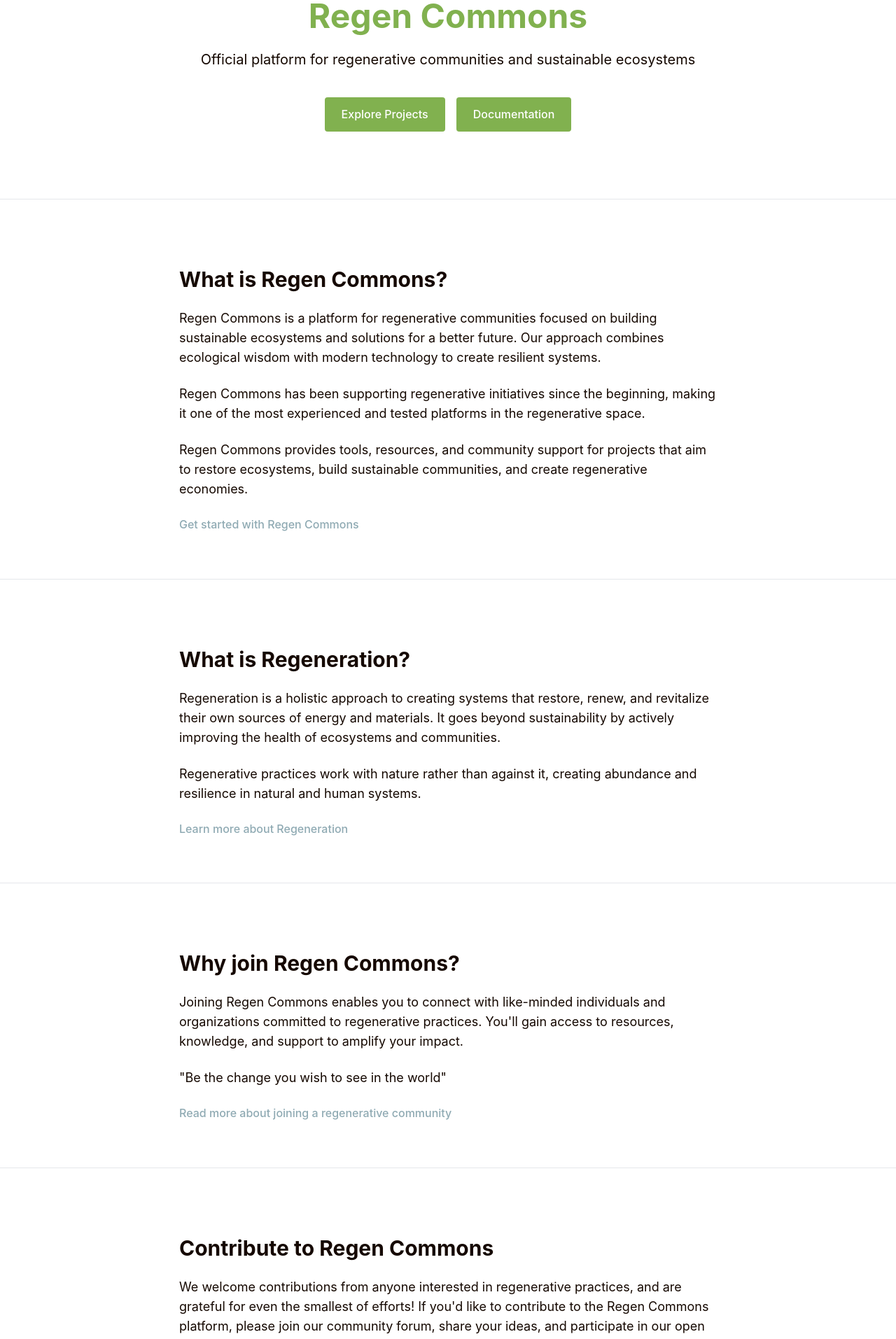
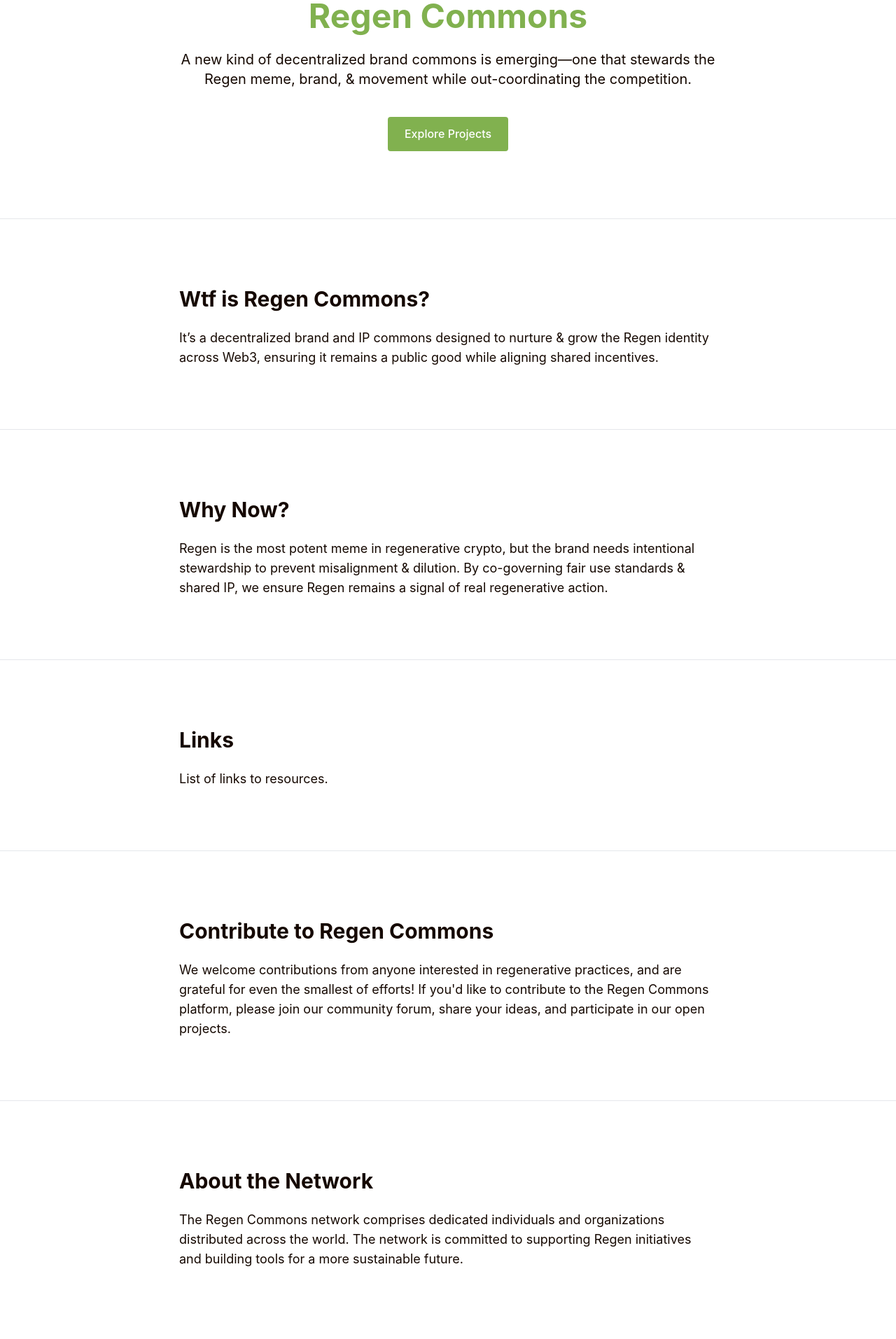
Before and after one commit to oovg/regen-commons, a Next.js app: page / in a window 1280 px wide. Shown: the part 140-2053 px from the top of the page at 70% size. Built offline with nearby package versions, Linux system fonts and the light colour scheme.

Commit message:
initial commit

```diff
--- a/pages/index.js
+++ b/pages/index.js
@@ -1,5 +1,5 @@
-import Layout from '../components/Layout'
-import Link from 'next/link'
+import Layout from "../components/Layout";
+import Link from "next/link";
 
 export default function Home() {
   return (
@@ -8,16 +8,17 @@
       <section className="py-16 md:py-24 border-b border-gray-200 dark:border-gray-700">
         <div className="container mx-auto px-4">
           <div className="max-w-3xl mx-auto text-center">
-            <h1 className="text-4xl md:text-5xl font-bold mb-6 text-primary">Regen Commons</h1>
+            <h1 className="text-4xl md:text-5xl font-bold mb-6 text-primary">
+              Regen Commons
+            </h1>
             <p className="text-xl mb-10">
-              Official platform for regenerative communities and sustainable ecosystems
+              A new kind of decentralized brand commons is emerging—one that
+              stewards the Regen meme, brand, & movement while out-coordinating
+              the competition.
             </p>
             <div className="flex flex-col sm:flex-row justify-center gap-4">
               <Link href="/projects" className="button">
                 Explore Projects
-              </Link>
-              <Link href="/docs" className="button bg-accent">
-                Documentation
               </Link>
             </div>
           </div>
@@ -28,65 +29,37 @@
       <section className="py-16 border-b border-gray-200 dark:border-gray-700">
         <div className="container mx-auto px-4">
           <div className="max-w-3xl mx-auto">
-            <h2 className="text-3xl font-bold mb-6">What is Regen Commons?</h2>
+            <h2 className="text-3xl font-bold mb-6">Wtf is Regen Commons?</h2>
             <p className="text-lg mb-6">
-              Regen Commons is a platform for regenerative communities focused on building
-              sustainable ecosystems and solutions for a better future. Our approach combines
-              ecological wisdom with modern technology to create resilient systems.
+              It’s a decentralized brand and IP commons designed to nurture &
+              grow the Regen identity across Web3, ensuring it remains a public
+              good while aligning shared incentives.
             </p>
-            <p className="text-lg mb-6">
-              Regen Commons has been supporting regenerative initiatives since the beginning,
-              making it one of the most experienced and tested platforms in the regenerative space.
-            </p>
-            <p className="text-lg mb-6">
-              Regen Commons provides tools, resources, and community support for projects
-              that aim to restore ecosystems, build sustainable communities, and create
-              regenerative economies.
-            </p>
-            <Link href="/docs/getting-started" className="text-accent hover:text-primary font-medium">
-              Get started with Regen Commons
-            </Link>
           </div>
         </div>
       </section>
 
-      {/* What is Regeneration */}
+      {/* Why Now */}
       <section className="py-16 border-b border-gray-200 dark:border-gray-700">
         <div className="container mx-auto px-4">
           <div className="max-w-3xl mx-auto">
-            <h2 className="text-3xl font-bold mb-6">What is Regeneration?</h2>
+            <h2 className="text-3xl font-bold mb-6">Why Now?</h2>
             <p className="text-lg mb-6">
-              Regeneration is a holistic approach to creating systems that restore, renew, and
-              revitalize their own sources of energy and materials. It goes beyond sustainability
-              by actively improving the health of ecosystems and communities.
+              Regen is the most potent meme in regenerative crypto, but the
+              brand needs intentional stewardship to prevent misalignment &
+              dilution. By co-governing fair use standards & shared IP, we
+              ensure Regen remains a signal of real regenerative action.
             </p>
-            <p className="text-lg mb-6">
-              Regenerative practices work with nature rather than against it, creating abundance
-              and resilience in natural and human systems.
-            </p>
-            <a href="https://regeneration.org" className="text-accent hover:text-primary font-medium">
-              Learn more about Regeneration
-            </a>
           </div>
         </div>
       </section>
 
-      {/* Why Join */}
+      {/* Links */}
       <section className="py-16 border-b border-gray-200 dark:border-gray-700">
         <div className="container mx-auto px-4">
           <div className="max-w-3xl mx-auto">
-            <h2 className="text-3xl font-bold mb-6">Why join Regen Commons?</h2>
-            <p className="text-lg mb-6">
-              Joining Regen Commons enables you to connect with like-minded individuals and
-              organizations committed to regenerative practices. You'll gain access to resources,
-              knowledge, and support to amplify your impact.
-            </p>
-            <p className="text-lg mb-6">
-              "Be the change you wish to see in the world"
-            </p>
-            <a href="https://regeneration.org/join-a-community" className="text-accent hover:text-primary font-medium">
-              Read more about joining a regenerative community
-            </a>
+            <h2 className="text-3xl font-bold mb-6">Links</h2>
+            <p className="text-lg mb-6">List of links to resources.</p>
           </div>
         </div>
       </section>
@@ -95,68 +68,34 @@
       <section className="py-16 border-b border-gray-200 dark:border-gray-700">
         <div className="container mx-auto px-4">
           <div className="max-w-3xl mx-auto">
-            <h2 className="text-3xl font-bold mb-6">Contribute to Regen Commons</h2>
+            <h2 className="text-3xl font-bold mb-6">
+              Contribute to Regen Commons
+            </h2>
             <p className="text-lg mb-6">
-              We welcome contributions from anyone interested in regenerative practices, and are
-              grateful for even the smallest of efforts! If you'd like to contribute to the Regen
-              Commons platform, please join our community forum, share your ideas, and participate
-              in our open projects.
+              We welcome contributions from anyone interested in regenerative
+              practices, and are grateful for even the smallest of efforts! If
+              you'd like to contribute to the Regen Commons platform, please
+              join our community forum, share your ideas, and participate in our
+              open projects.
             </p>
-            <Link href="/docs/contributing" className="text-accent hover:text-primary font-medium">
-              Read our contribution guidelines
-            </Link>
           </div>
         </div>
       </section>
 
-      {/* About the Team */}
+      {/* About the Network */}
       <section className="py-16 border-b border-gray-200 dark:border-gray-700">
         <div className="container mx-auto px-4">
           <div className="max-w-3xl mx-auto">
-            <h2 className="text-3xl font-bold mb-6">About the Team</h2>
+            <h2 className="text-3xl font-bold mb-6">About the Network</h2>
             <p className="text-lg mb-6">
-              The Regen Commons team comprises dedicated individuals distributed across the world.
-              Our team is committed to supporting regenerative initiatives and building tools for
-              a more sustainable future.
+              The Regen Commons network comprises dedicated individuals and
+              organizations distributed across the world. The network is
+              committed to supporting Regen initiatives and building tools for a
+              more sustainable future.
             </p>
-            <a href="https://regeneration.org/foundation" className="text-accent hover:text-primary font-medium">
-              Read more about the Regeneration Foundation
-            </a>
-          </div>
-        </div>
-      </section>
-
-      {/* Quick Links */}
-      <section className="py-16">
-        <div className="container mx-auto px-4">
-          <div className="max-w-3xl mx-auto">
-            <h2 className="text-3xl font-bold mb-10 text-center">Quick Links</h2>
-            <div className="grid grid-cols-1 md:grid-cols-3 gap-8">
-              <div className="card text-center">
-                <h3 className="text-xl font-semibold mb-4">Get Started</h3>
-                <p className="mb-4">Don't know where to start? We can help.</p>
-                <Link href="/docs/getting-started" className="text-accent hover:text-primary font-medium">
-                  Get started
-                </Link>
-              </div>
-              <div className="card text-center">
-                <h3 className="text-xl font-semibold mb-4">Have doubts?</h3>
-                <p className="mb-4">Check the FAQ section in the documentation.</p>
-                <Link href="/docs/faq" className="text-accent hover:text-primary font-medium">
-                  Go to the FAQ
-                </Link>
-              </div>
-              <div className="card text-center">
-                <h3 className="text-xl font-semibold mb-4">Want to contribute?</h3>
-                <p className="mb-4">Get more information in the documentation.</p>
-                <Link href="/docs/contributing" className="text-accent hover:text-primary font-medium">
-                  How to contribute
-                </Link>
-              </div>
-            </div>
           </div>
         </div>
       </section>
     </Layout>
-  )
+  );
 }
```
Also changed, not shown: 1 other file (tests, documents, lock files or other folders).
